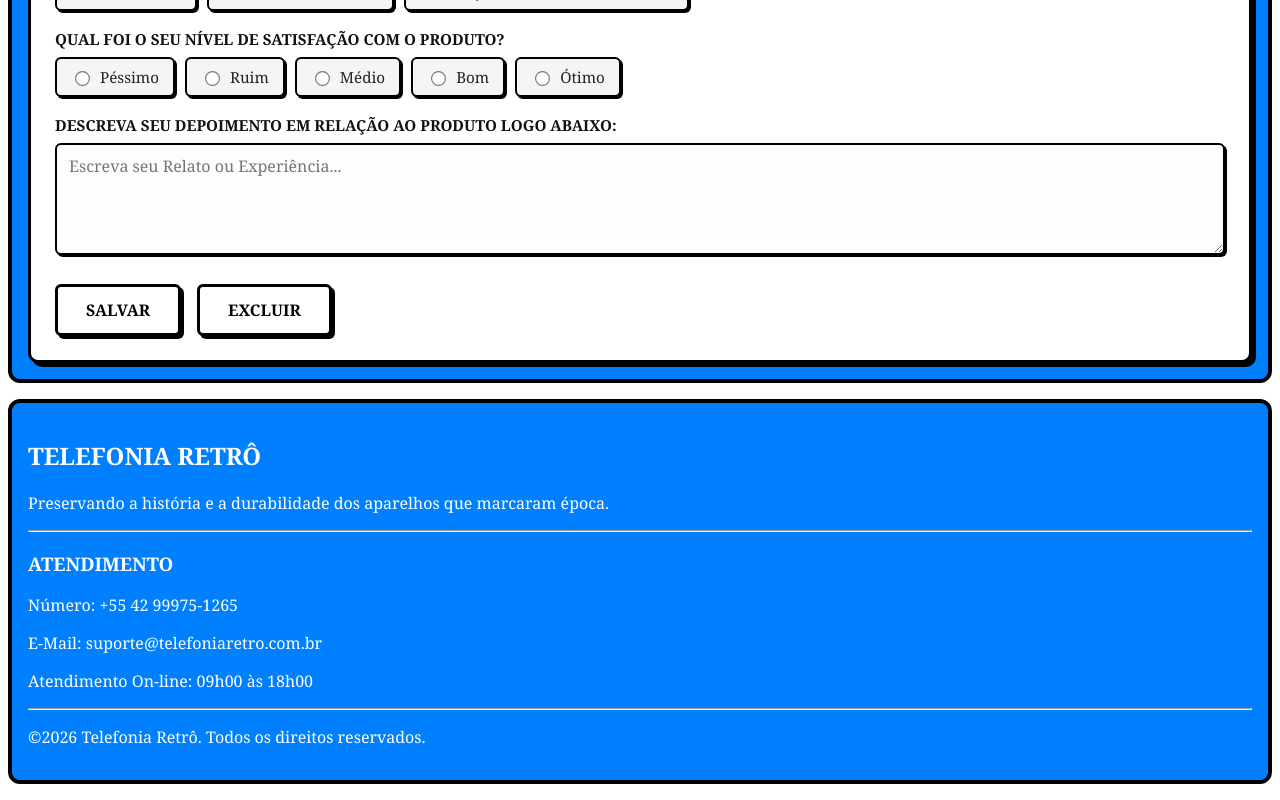
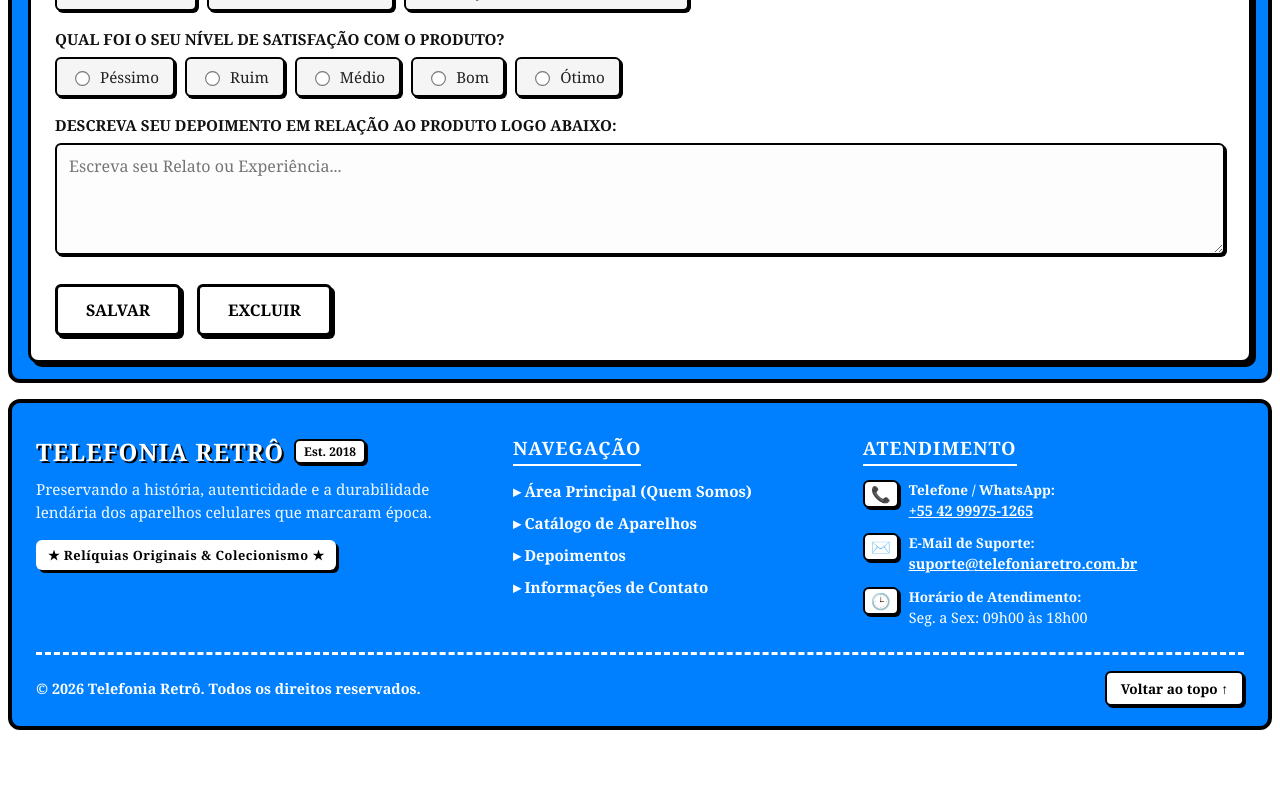
Before and after one commit to EduardoVD/WorkPhoneAngular, an Angular app: page / in a window 1280 px wide. Shown: the part 3770-4570 px from the top of the page. After the commit the page ends 4516 px from the top, so only its background shows below. Built offline with nearby package versions, Linux system fonts and the light colour scheme.

Commit message:
Added a better Footer to the project.

```diff
--- a/src/app/components/footer/footer.css
+++ b/src/app/components/footer/footer.css
@@ -1,9 +1,188 @@
 .footer {
-    font-family: Cambria;
+    font-family: Cambria, serif;
     color: #ffffff;
     background-color: #0080ff;
-    padding: 16px;
+    padding: 32px 24px 20px;
     margin-bottom: 16px;
     border: 4px solid #000000;
     border-radius: 12px;
 }
+
+.footer-content {
+    display: grid;
+    grid-template-columns: 1.4fr 1fr 1.2fr;
+    gap: 32px;
+    margin-bottom: 24px;
+}
+
+.brand-title {
+    display: flex;
+    align-items: center;
+    gap: 10px;
+    flex-wrap: wrap;
+    margin-bottom: 10px;
+}
+
+.brand-title h2 {
+    margin: 0;
+    font-size: 1.5rem;
+    letter-spacing: 1px;
+    color: #ffffff;
+    text-shadow: 2px 2px 0px #000000;
+}
+
+.brand-badge {
+    background-color: #ffffff;
+    color: #000000;
+    font-size: 0.75rem;
+    font-weight: bold;
+    padding: 2px 8px;
+    border: 2px solid #000000;
+    border-radius: 6px;
+    box-shadow: 2px 2px 0px #000000;
+}
+
+.brand-desc {
+    margin: 0 0 16px 0;
+    line-height: 1.5;
+    font-size: 0.95rem;
+    color: #f0f8ff;
+}
+
+.retro-stamp {
+    display: inline-block;
+    background-color: #ffffff;
+    color: #000000;
+    font-size: 0.8rem;
+    font-weight: bold;
+    padding: 6px 12px;
+    border-radius: 6px;
+    box-shadow: 3px 3px 0px #000000;
+    letter-spacing: 0.5px;
+}
+
+.footer-nav-col h3,
+.footer-contact-col h3 {
+    margin: 0 0 14px 0;
+    font-size: 1.15rem;
+    letter-spacing: 1px;
+    border-bottom: 2px solid #ffffff;
+    padding-bottom: 4px;
+    display: inline-block;
+    color: #ffffff;
+}
+
+.footer-links {
+    list-style: none;
+    padding: 0;
+    margin: 0;
+    display: flex;
+    flex-direction: column;
+    gap: 10px;
+}
+
+.footer-links a {
+    color: #ffffff;
+    text-decoration: none;
+    font-size: 0.95rem;
+    font-weight: bold;
+    display: inline-block;
+    transition: transform 0.2s ease, color 0.2s ease;
+}
+
+.footer-links a:hover {
+    color: #0050ff;
+    transform: translateX(5px);
+}
+
+.contact-list {
+    list-style: none;
+    padding: 0;
+    margin: 0;
+    display: flex;
+    flex-direction: column;
+    gap: 12px;
+}
+
+.contact-list li {
+    display: flex;
+    align-items: flex-start;
+    gap: 10px;
+    font-size: 0.9rem;
+    line-height: 1.4;
+}
+
+.contact-icon {
+    font-size: 1rem;
+    background-color: #ffffff;
+    color: #000000;
+    border: 2px solid #000000;
+    border-radius: 6px;
+    padding: 4px 6px;
+    box-shadow: 2px 2px 0px #000000;
+    line-height: 1;
+}
+
+.contact-list strong {
+    display: block;
+    color: #ffffff;
+    font-size: 0.85rem;
+    margin-bottom: 2px;
+}
+
+.contact-list a {
+    color: #ffffff;
+    text-decoration: underline;
+    font-weight: bold;
+    transition: color 0.2s ease;
+}
+
+.footer-divider {
+    border-top: 3px dashed #ffffff;
+    margin: 20px 0 16px 0;
+}
+
+.footer-bottom {
+    display: flex;
+    justify-content: space-between;
+    align-items: center;
+    flex-wrap: wrap;
+    gap: 12px;
+    font-size: 0.9rem;
+}
+
+.footer-bottom p {
+    margin: 0;
+    font-weight: bold;
+}
+
+.back-to-top {
+    color: #000000;
+    background-color: #ffffff;
+    text-decoration: none;
+    font-weight: bold;
+    font-size: 0.85rem;
+    padding: 6px 14px;
+    border: 2px solid #000000;
+    border-radius: 6px;
+    box-shadow: 2px 2px 0px #000000;
+    transition: transform 0.2s ease, background-color 0.2s ease, color 0.2s ease;
+}
+
+.back-to-top:hover {
+    background-color: #0050ff;
+    color: #ffffff;
+    transform: translateY(-2px);
+}
+
+@media (max-width: 860px) {
+    .footer-content {
+        grid-template-columns: 1fr;
+        gap: 24px;
+    }
+
+    .footer-bottom {
+        flex-direction: column;
+        text-align: center;
+    }
+}
--- a/src/app/components/footer/footer.html
+++ b/src/app/components/footer/footer.html
@@ -1,19 +1,58 @@
 <footer id="footer" class="footer">
-    <div>
-        <div>
-            <h2>TELEFONIA RETRÔ</h2>
-            <p>Preservando a história e a durabilidade dos aparelhos que marcaram época.</p>
+    <div class="footer-content">
+        <div class="footer-brand">
+            <div class="brand-title">
+                <h2>TELEFONIA RETRÔ</h2>
+                <span class="brand-badge">Est. 2018</span>
+            </div>
+            <p class="brand-desc">
+                Preservando a história, autenticidade e a durabilidade lendária dos aparelhos celulares que marcaram época.
+            </p>
+            <div class="retro-stamp">★ Relíquias Originais & Colecionismo ★</div>
         </div>
-        <hr>
-        <div>
+
+        <div class="footer-nav-col">
+            <h3>NAVEGAÇÃO</h3>
+            <ul class="footer-links">
+                <li><a href="#main">▸ Área Principal (Quem Somos)</a></li>
+                <li><a href="#article">▸ Catálogo de Aparelhos</a></li>
+                <li><a href="#testimonials">▸ Depoimentos</a></li>
+                <li><a href="#footer">▸ Informações de Contato</a></li>
+            </ul>
+        </div>
+
+        <div class="footer-contact-col">
             <h3>ATENDIMENTO</h3>
-            <p>Número: +55 42 99975-1265</p>
-            <p>E-Mail: suporte@telefoniaretro.com.br</p>
-            <p>Atendimento On-line: 09h00 às 18h00</p>
+            <ul class="contact-list">
+                <li>
+                    <span class="contact-icon">📞</span>
+                    <div>
+                        <strong>Telefone / WhatsApp:</strong>
+                        <a href="tel:+5542999751265">+55 42 99975-1265</a>
+                    </div>
+                </li>
+                <li>
+                    <span class="contact-icon">✉️</span>
+                    <div>
+                        <strong>E-Mail de Suporte:</strong>
+                        <a href="mailto:suporte@telefoniaretro.com.br">suporte@telefoniaretro.com.br</a>
+                    </div>
+                </li>
+                <li>
+                    <span class="contact-icon">🕒</span>
+                    <div>
+                        <strong>Horário de Atendimento:</strong>
+                        <span>Seg. a Sex: 09h00 às 18h00</span>
+                    </div>
+                </li>
+            </ul>
         </div>
     </div>
-    <div>
-        <hr>
-        <p>©2026 Telefonia Retrô. Todos os direitos reservados.</p>
+
+    <div class="footer-divider"></div>
+
+    <div class="footer-bottom">
+        <p>© 2026 Telefonia Retrô. Todos os direitos reservados.</p>
+        <a href="#top" class="back-to-top">Voltar ao topo ↑</a>
     </div>
 </footer>
--- a/src/app/components/header/header.html
+++ b/src/app/components/header/header.html
@@ -1,4 +1,4 @@
-<header class="header-peek">
+<header id="top" class="header-peek">
     <h1>TELEFONIA RETRÔ</h1>
     <nav class="menu-navigation">
         <a href="#main">ÁREA PRINCIPAL</a>
```
